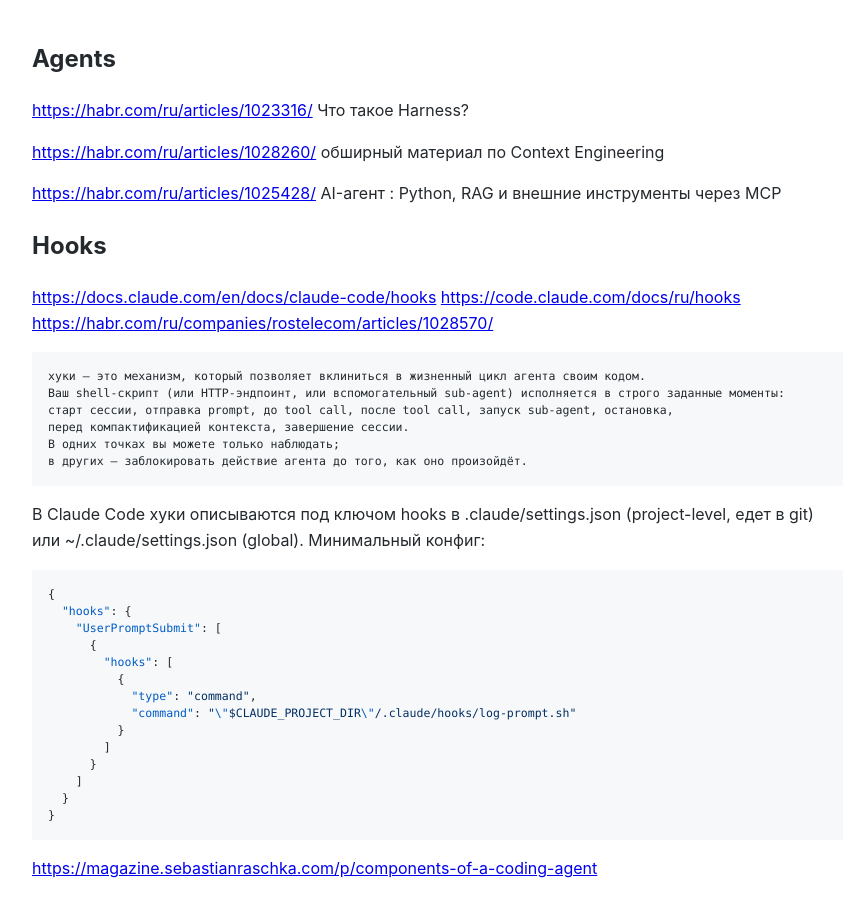
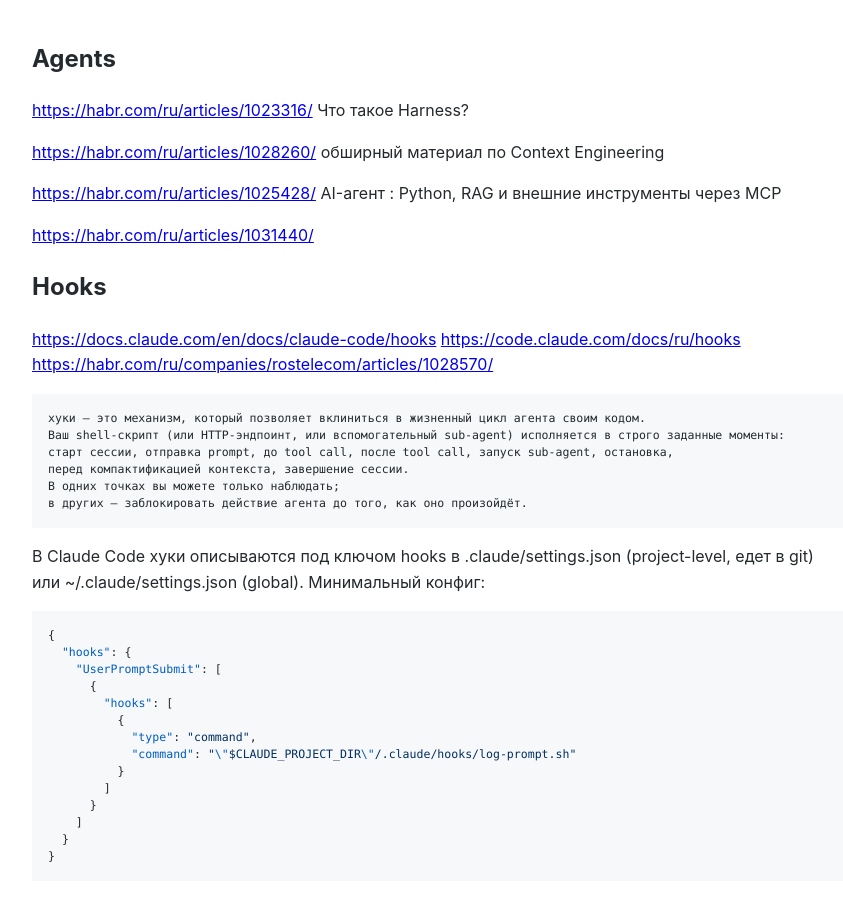
Before and after one commit to Michael-Lubinsky/michael-lubinsky.github.com, a Jekyll site: the page built from ml/agent.md, in a window 1280 px wide and 900 px high. Shown: the whole window, without its empty margins (158-1001 px from the left). Built offline with Jekyll 4.4.1, drawn with Linux system fonts in a browser that asks for light colours; our own code applies the rules of GitHub Pages for plain Markdown files.

Commit message:
Update agent.md

```diff
--- a/ml/agent.md
+++ b/ml/agent.md
@@ -5,6 +5,8 @@
 <https://habr.com/ru/articles/1028260/> обширный материал по Context Engineering
 
 <https://habr.com/ru/articles/1025428/> AI-агент : Python, RAG и внешние инструменты через MCP
+
+<https://habr.com/ru/articles/1031440/>
 
 ## Hooks
 <https://docs.claude.com/en/docs/claude-code/hooks>
```
